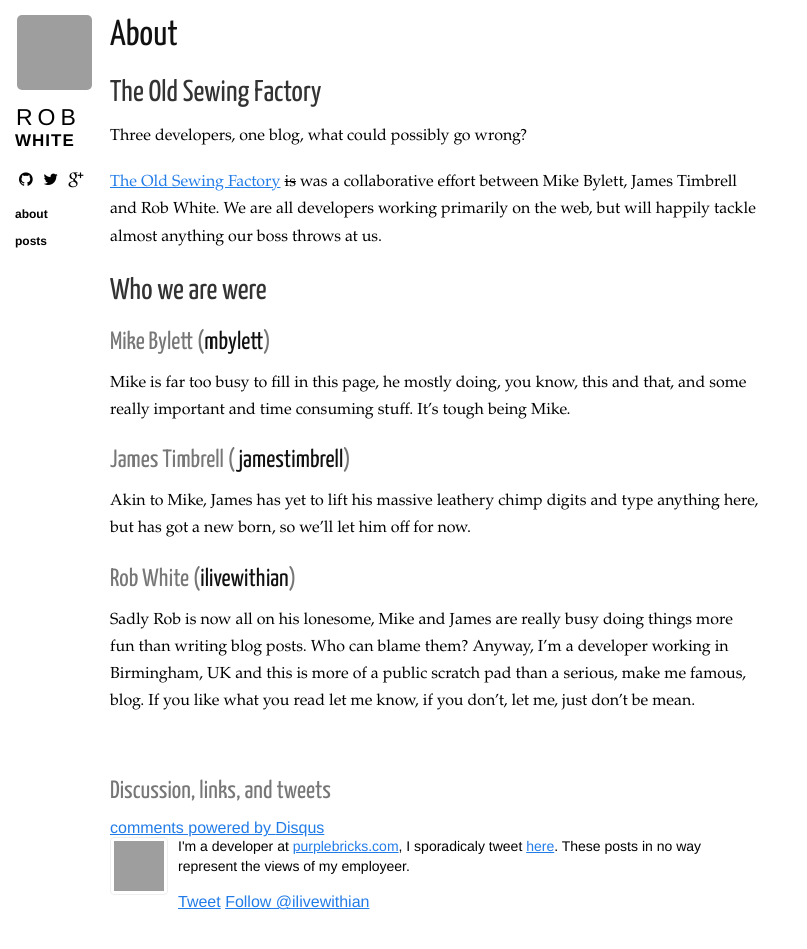
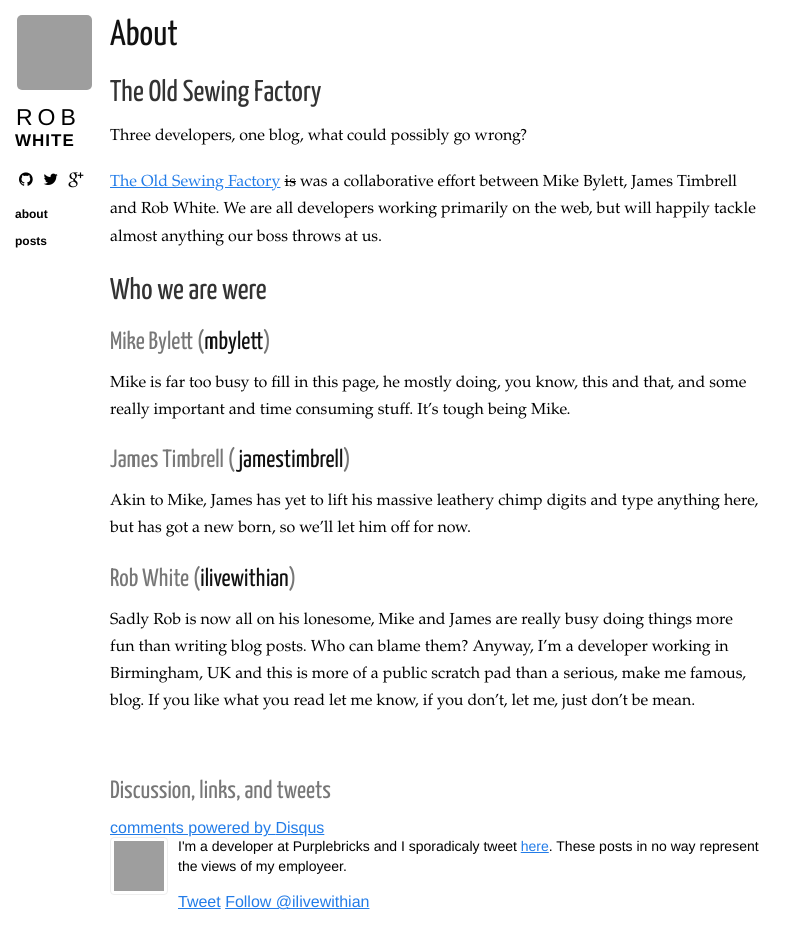
Before and after one commit to ilivewithian/theoldsewingfactory.com, a Jekyll site: the page built from about.html, in a window 1280 px wide, cut to the strip 0-971 px from the top of the page. Shown: the top 949 px of the strip, without its empty margins (0-807 px from the left). Built offline with Jekyll 4.4.1, drawn with Linux system fonts in a browser that asks for light colours; nearby versions of some CDN libraries; Markdown is read by kramdown in place of the engine named in the settings; comment, search, counter and statistics services are not loaded; grey boxes are pictures that could not be loaded.

Commit message:
Update post.html

```diff
--- a/_layouts/post.html
+++ b/_layouts/post.html
@@ -35,7 +35,7 @@ layout: layout
       </a>
 
       <p>
-        I'm a developer at <a href="http://www.purplebricks.com">purplebricks.com</a>, I sporadicaly tweet <a href="https://twitter.com/{{ site.twitter }}" target="_blank">here</a>. These posts in no way represent the views of my employeer.
+        I'm a developer at Purplebricks and I sporadicaly tweet <a href="https://twitter.com/{{ site.twitter }}" target="_blank">here</a>. These posts in no way represent the views of my employeer.
       </p>
 
       <a href="http://twitter.com/share" class="twitter-share-button" data-count="none" data-via="{{ site.twitter }}">Tweet</a>
```
